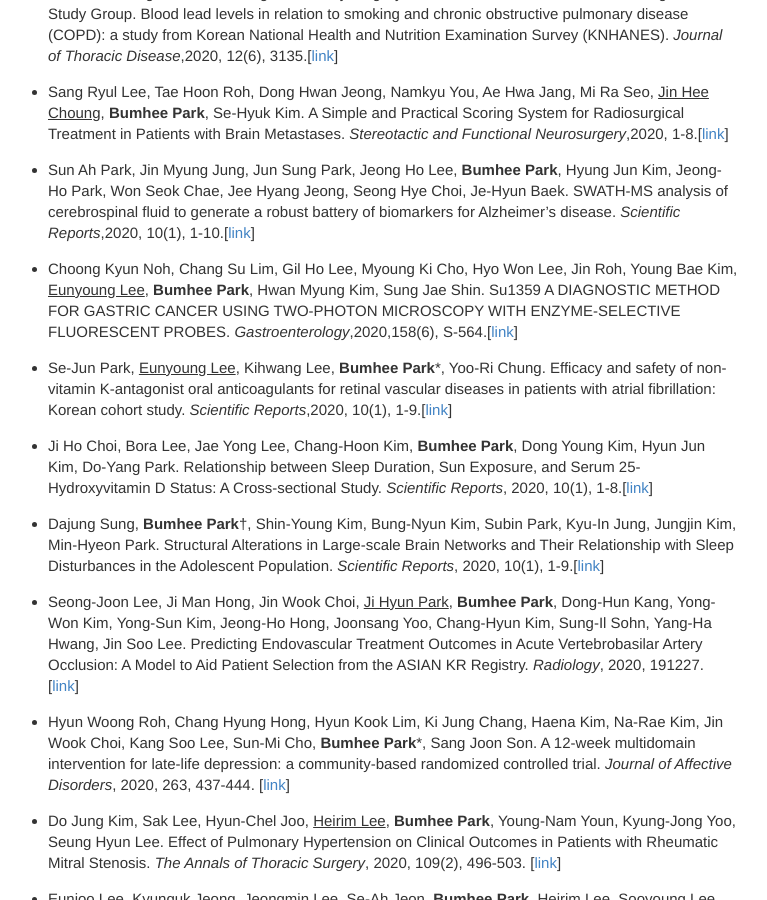
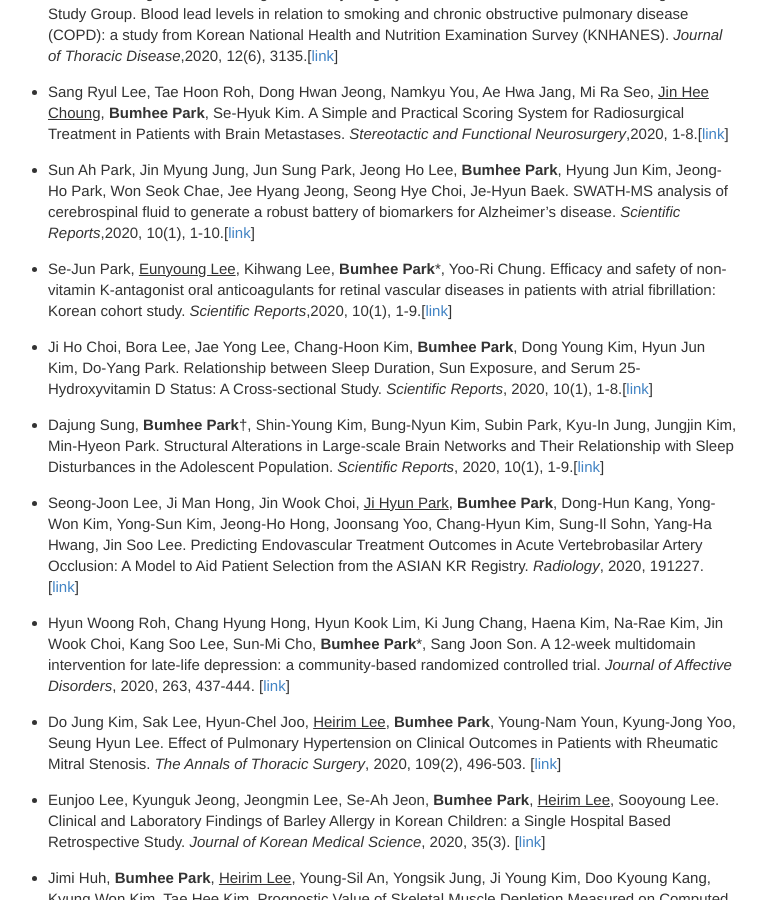
Before and after one commit to neurostat-lab/neurostat-lab.github.io, a Jekyll site: the page built from publication.md, in a window 1280 px wide and 900 px high, scrolled down 1762 px. Shown: the whole window, without its empty margins (262-1029 px from the left). Built offline with Jekyll 4.4.1, drawn with Linux system fonts in a browser that asks for light colours.

Commit message:
Update publication.md

```diff
--- a/publication.md
+++ b/publication.md
@@ -42,8 +42,6 @@ prediction of malignant cerebral edema in ischemic stroke: an observational stud
 * Sang Ryul Lee, Tae Hoon Roh, Dong Hwan Jeong, Namkyu You, Ae Hwa Jang, Mi Ra Seo, <U>Jin Hee Choung</U>, **Bumhee Park**, Se-Hyuk Kim. A Simple and Practical Scoring System for Radiosurgical Treatment in Patients with Brain Metastases. _Stereotactic and Functional Neurosurgery_,2020, 1-8.\[[link](https://www.karger.com/Article/Abstract/507338)\]
 
 * Sun Ah Park, Jin Myung Jung, Jun Sung Park, Jeong Ho Lee, **Bumhee Park**, Hyung Jun Kim, Jeong-Ho Park, Won Seok Chae, Jee Hyang Jeong, Seong Hye Choi, Je-Hyun Baek.  SWATH-MS analysis of cerebrospinal fluid to generate a robust battery of biomarkers for Alzheimer’s disease. _Scientific Reports_,2020, 10(1), 1-10.\[[link](https://www.nature.com/articles/s41598-020-64461-y)\]
-
-* Choong Kyun Noh, Chang Su Lim, Gil Ho Lee, Myoung Ki Cho, Hyo Won Lee, Jin Roh, Young Bae Kim, <U>Eunyoung Lee</U>, **Bumhee Park**, Hwan Myung Kim, Sung Jae Shin. Su1359 A DIAGNOSTIC METHOD FOR GASTRIC CANCER USING TWO-PHOTON MICROSCOPY WITH ENZYME-SELECTIVE FLUORESCENT PROBES. _Gastroenterology_,2020,158(6), S-564.\[[link](https://www.gastrojournal.org/article/S0016-5085(20)32114-4/abstract)\]
 
 * Se-Jun Park, <U>Eunyoung Lee</U>, Kihwang Lee, **Bumhee Park**<sup>*</sup>, Yoo-Ri Chung. Efficacy and safety of non-vitamin K-antagonist oral anticoagulants for retinal vascular diseases in patients with atrial fibrillation: Korean cohort study. _Scientific Reports_,2020, 10(1), 1-9.\[[link](https://www.nature.com/articles/s41598-020-61609-8)\]
 
```
